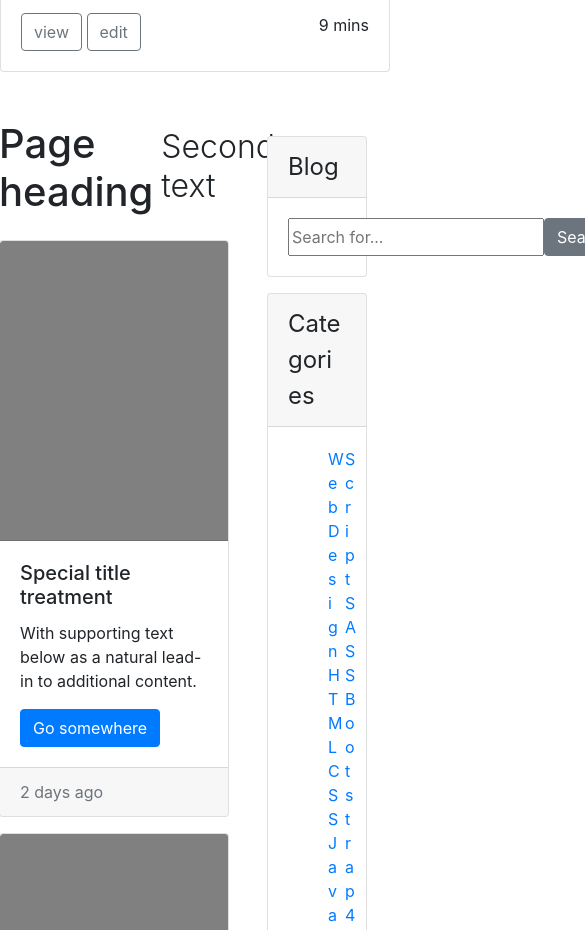
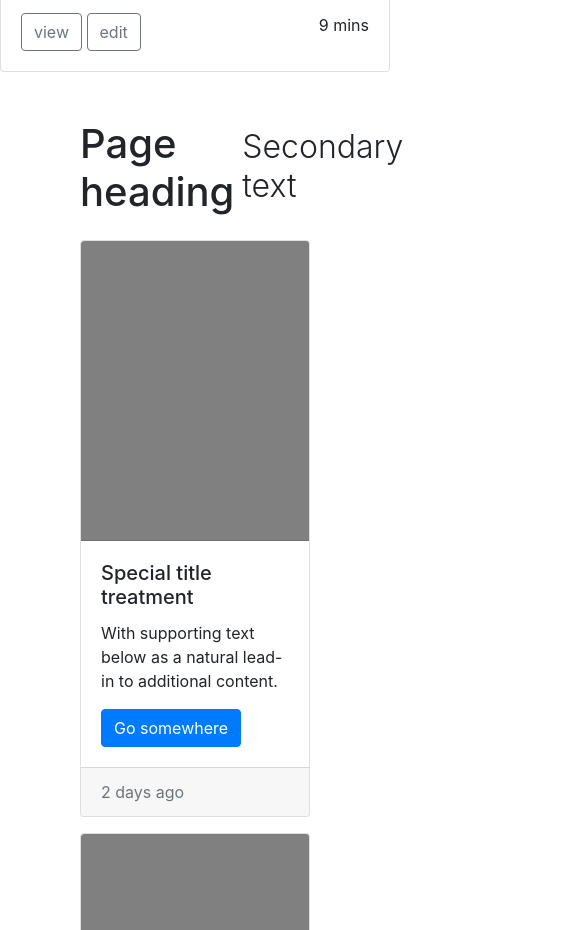
Before and after one commit to ma-gin/bs-challenge, a plain HTML site: page index.html in a window 390 px wide. Shown: the part 6157-7087 px from the top of the page, 585 px wide, since content can reach past the window. Drawn offline with nearby package versions, Linux system fonts and the light colour scheme.

Commit message:
hide sidebar on sm viewport

```diff
--- a/index.html
+++ b/index.html
@@ -260,7 +260,7 @@
     </div>
 
     <!-- Exercise 4 -->
-    <div class="row mt-5 exercise4">
+    <div class="row mt-5 exercise4 justify-content-center">
       <div class="col-8 mx-n3">
         <div class="d-flex align-items-baseline">
           <h1>Page heading</h1>
@@ -313,7 +313,7 @@
           </div>
         </div>
       </div>
-      <div class="col-4 ml-4">
+      <div class="col-4 d-none d-lg-block ml-4">
         <div class="card mt-3">
           <div class="card-header moreText">
             Blog
```
